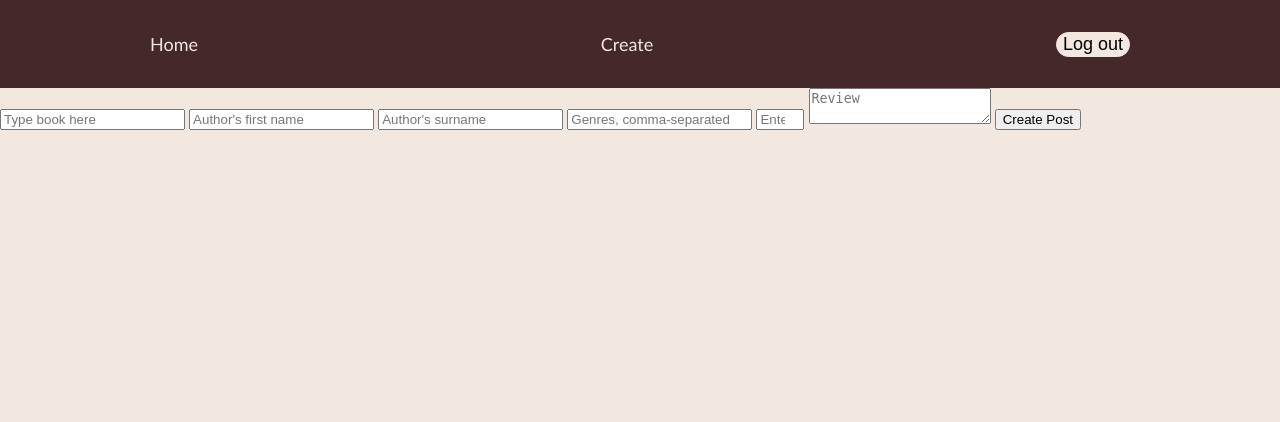
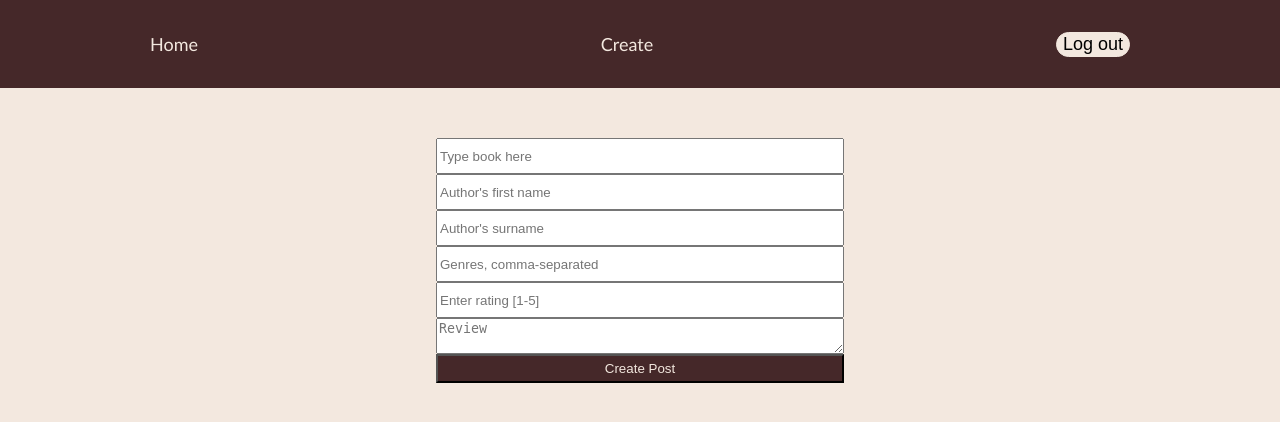
Before and after one commit to mynatsukashi/django_project, a Django app: page /create/ in a window 1280 px wide. Shown: the top 422 px of the page. Run offline with Django 5.2, Linux system fonts and the light colour scheme; a user stored in the database is signed in.

Commit message:
post creation

```diff
--- a/mysite/static/css/style.css
+++ b/mysite/static/css/style.css
@@ -57,11 +57,8 @@ a{
 .posts-container{
     width:auto;
     height:fit-content;
-    flex-wrap: wrap;
     display:grid;
     justify-content: center;
-
-
 }
 
 
@@ -101,3 +98,18 @@ a{
     padding:5px;
     background-color: rgba(87, 89, 91, 0.341);
 }
+
+.create-post-container{
+    margin-top:50px;
+}
+
+.create-post-input{
+    width:400px;
+    height:30px;
+}
+
+.create-button{
+    background-color: rgb(69, 40, 41);
+    color:rgb(243, 232, 223);
+    padding: 5px 0 5px 0;
+}
--- a/mysite/templates/create.html
+++ b/mysite/templates/create.html
@@ -25,15 +25,15 @@
     </div>
      <div class="create-post-container">
         {%if request.user.is_authenticated%}
-        <form action = "/create/" method = "POST">
+        <form action = "/create/" method = "POST" class="posts-container">
             {% csrf_token %}
-            <input type="text" name = "book" placeholder="Type book here">
-            <input type="text" name="author_name" placeholder="Author's first name">
-            <input type="text" name="author_surname" placeholder="Author's surname">
-            <input type="text" name="genres" placeholder="Genres, comma-separated">
-            <input type="number" name="rating" min="1" max="5" placeholder="Enter rating [1-5]">
+            <input type="text" name = "book" placeholder="Type book here" class="create-post-input">
+            <input type="text" name="author_name" placeholder="Author's first name" class="create-post-input">
+            <input type="text" name="author_surname" placeholder="Author's surname" class="create-post-input">
+            <input type="text" name="genres" placeholder="Genres, comma-separated" class="create-post-input">
+            <input type="number" name="rating" min="1" max="5" placeholder="Enter rating [1-5]" class="create-post-input">
             <textarea name="content" placeholder="Review"></textarea>
-            <button type = "submit">Create Post</button>
+            <button type = "submit" class="create-button">Create Post</button>
         </form>
         {%endif%}
     </div>
```
Also changed, not shown: mysite/db.sqlite3.
